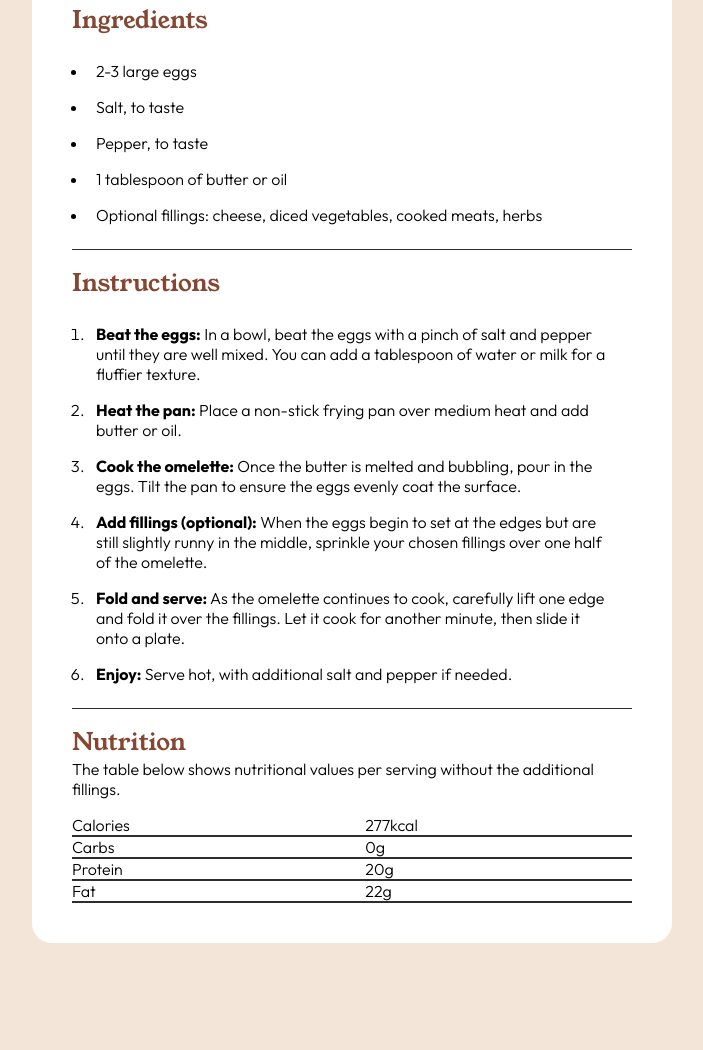
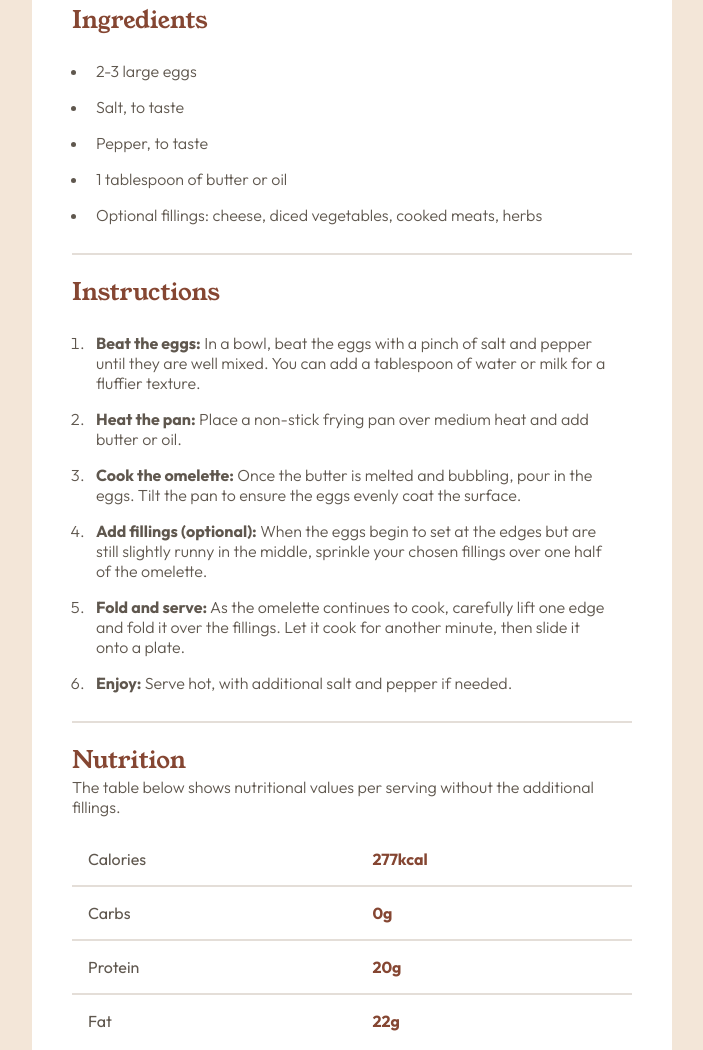
Before and after one commit to flstree/recipe-page-main, a plain HTML site: page index.html in a window 1280 px wide. Shown: the part 750-1800 px from the top of the page, without its empty margins (288-991 px from the left). Before the commit the page ends 1773 px from the top, so only its background shows below. Drawn offline with Linux system fonts and the light colour scheme.

Commit message:
completed project

```diff
--- a/index.html
+++ b/index.html
@@ -77,20 +77,20 @@
 
     <table class="container--table">
       <tr>
-        <td>Calories</td>
-        <td>277kcal</td>
+        <td class="container--table-title">Calories</td>
+        <td class="container--table-calories">277kcal</td>
       </tr>
       <tr>
-        <td>Carbs</td>
-        <td>0g</td>
+        <td class="container--table-title">Carbs</td>
+        <td class="container--table-calories">0g</td>
       </tr>
       <tr>
-        <td>Protein</td>
-        <td>20g</td>
+        <td class="container--table-title">Protein</td>
+        <td class="container--table-calories">20g</td>
       </tr>
       <tr>
-        <td>Fat</td>
-        <td>22g</td>
+        <td class="container--table-title">Fat</td>
+        <td class="container--table-calories">22g</td>
       </tr>
     </table>
 
--- a/style.css
+++ b/style.css
@@ -9,6 +9,7 @@
     --rose50-color: hsl(330, 100%, 98%);
 
     --font-size: 16px;
+    --hr-height: 2px;
 }
 
 * {
@@ -19,6 +20,7 @@
 
 body {
     background-color: var(--stone100-color);
+    color: var(--stone600-color);
     font-family: "Outfit", serif;
     font-style: normal;
     font-weight: 300;
@@ -43,6 +45,7 @@ body {
     font-weight: 400;
     font-style: normal;
     padding: 1rem 0;
+    color: var(--stone900-color);
 }
 
 .container--text {
@@ -88,10 +91,11 @@ body {
 }
 
 hr {
-    margin-bottom: 1rem;
+    margin-top: 0.25rem;
+    margin-bottom: 1.25rem;
     border: none;
-    height: 1px;
-    background-color: var(--stone900-color);
+    height:  var(--hr-height);
+    background-color: var(--stone150-color);
 }
 
 .container--instructions {
@@ -113,6 +117,22 @@ hr {
 }
 
 tr {
-    border-bottom: 2px solid var(--stone900-color);
-    padding-bottom: 2rem;
+    border-bottom: var(--hr-height) solid var(--stone150-color);
 }
+
+tr:last-child {
+    border: none;
+}
+
+td {
+    padding: 1rem;
+}
+
+.container--table-title {
+    font-weight: 400;
+}
+
+.container--table-calories {
+    font-weight: bold;
+    color: var(--brown800-color);
+}
```
